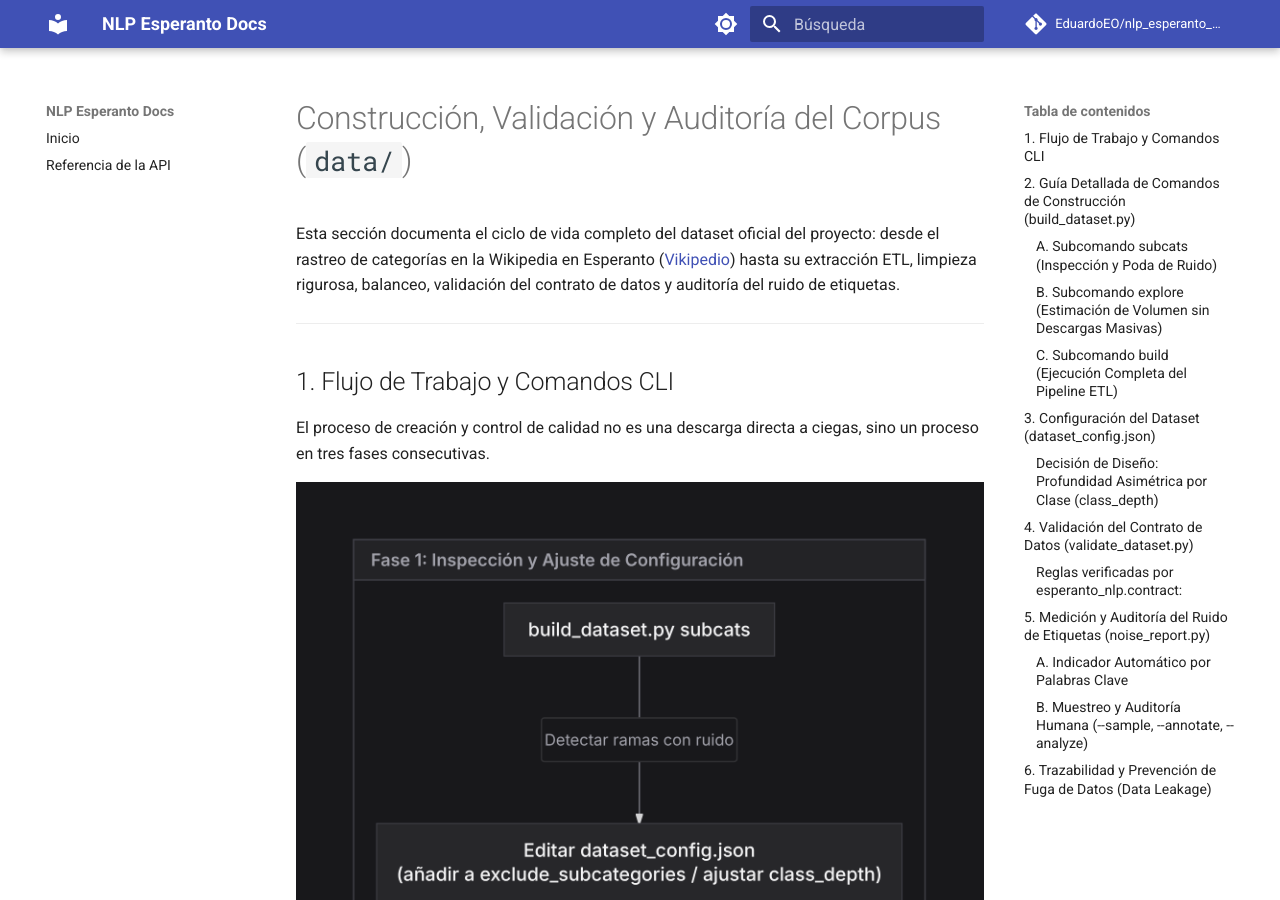
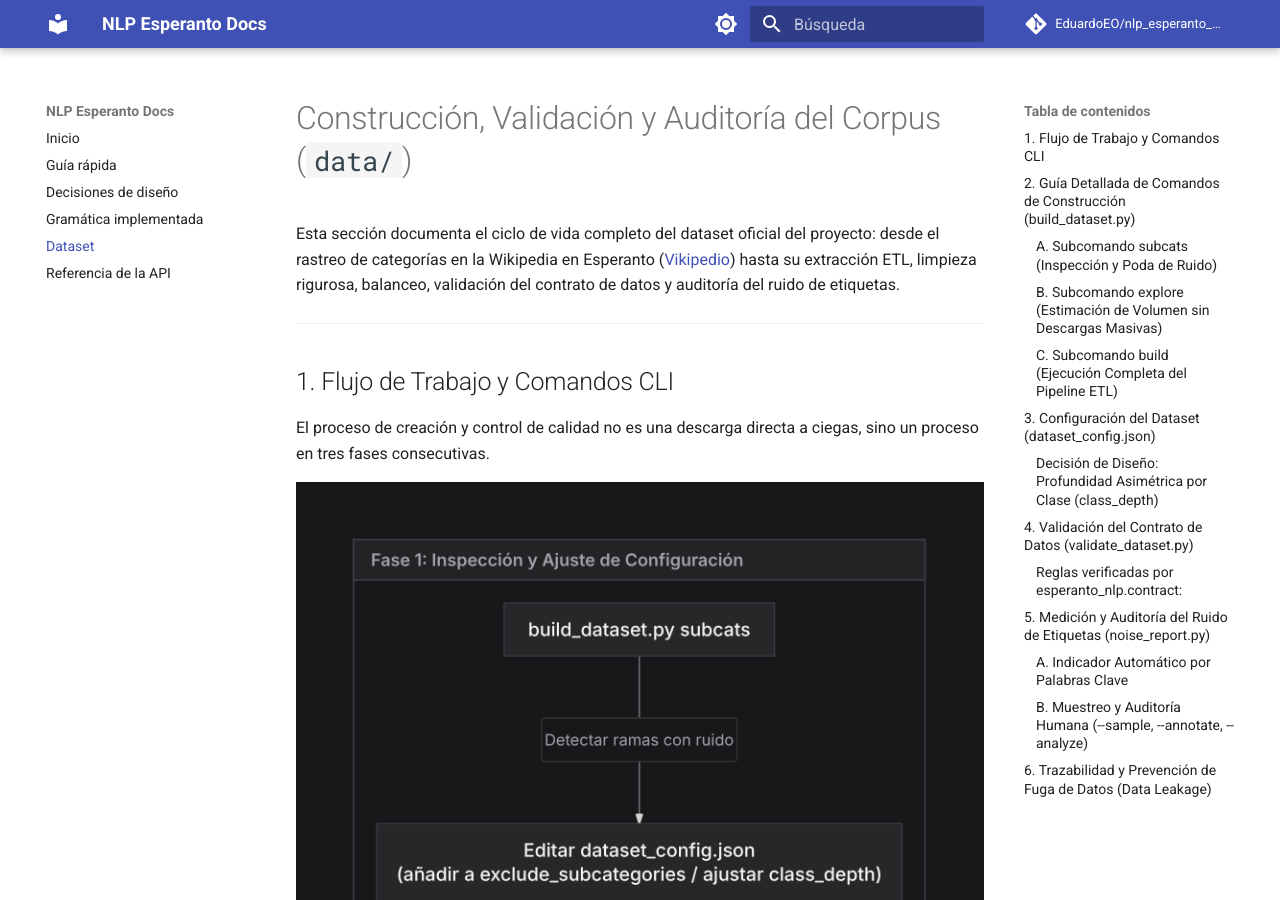
Before and after one commit to EduardoEO/nlp-esperanto-practice, an MkDocs documentation site: the page built from docs/dataset.md, in a window 1280 px wide and 900 px high. Built offline with MkDocs 1.6.1 and Material for MkDocs 9.7.7, drawn with Linux system fonts in a browser that asks for light colours; comment, search, counter and statistics services are not loaded.

Commit message:
ci: completar workflow de GitHub Actions y mkdocs

```diff
--- a/mkdocs.yml
+++ b/mkdocs.yml
@@ -1,6 +1,6 @@
 site_name: NLP Esperanto Docs
 site_description: Documentación de la librería de NLP en Esperanto
-site_author:
+site_author: Equipo de Minería de Textos - CUNEF
 repo_url: https://github.com/EduardoEO/nlp_esperanto_practica
 repo_name: EduardoEO/nlp_esperanto_practica
 
@@ -31,7 +31,14 @@ plugins:
       handlers:
         python:
           paths: [src]
+          options:
+            show_source: false
+            docstring_style: google
 
 nav:
   - Inicio: index.md
+  - Guía rápida: guia-rapida.md
+  - Decisiones de diseño: decisiones-diseno.md
+  - Gramática implementada: gramatica.md
+  - Dataset: dataset.md
   - Referencia de la API: api.md
```
Also changed, not shown: 1 other file.
